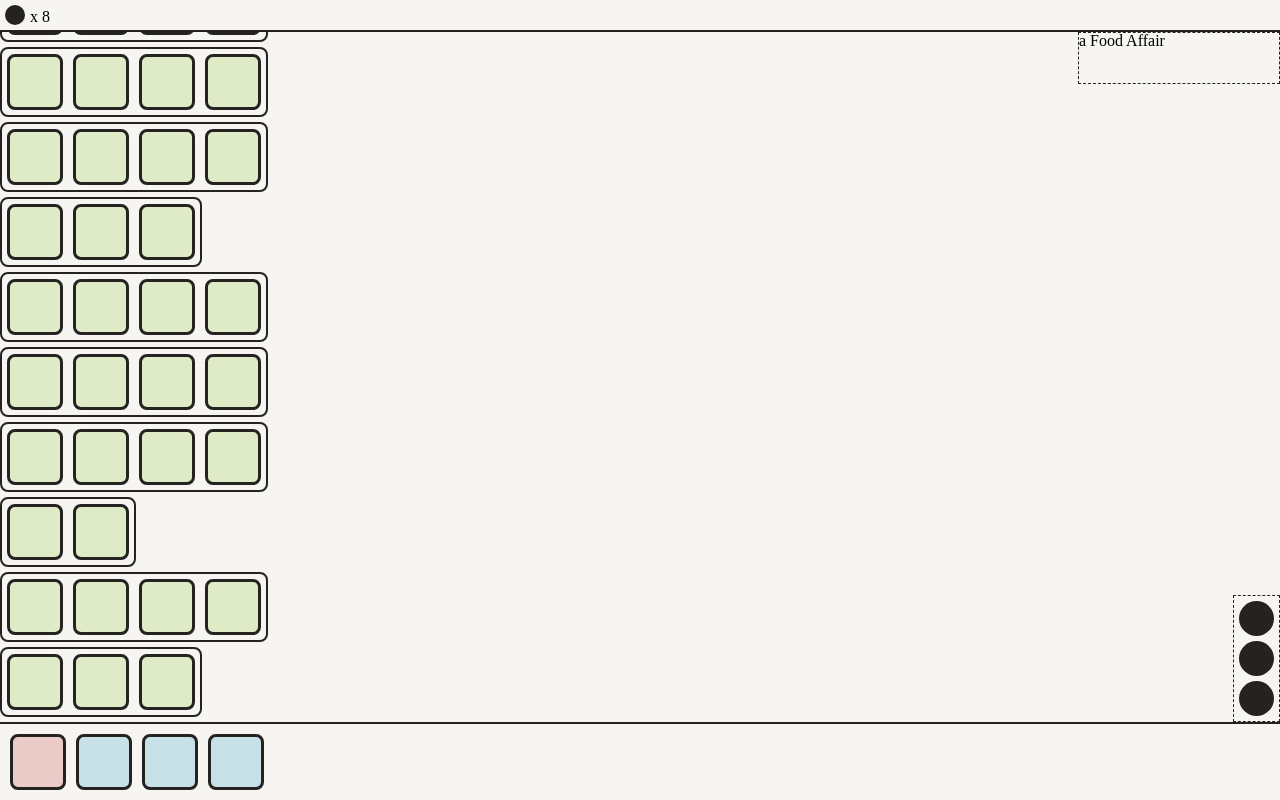
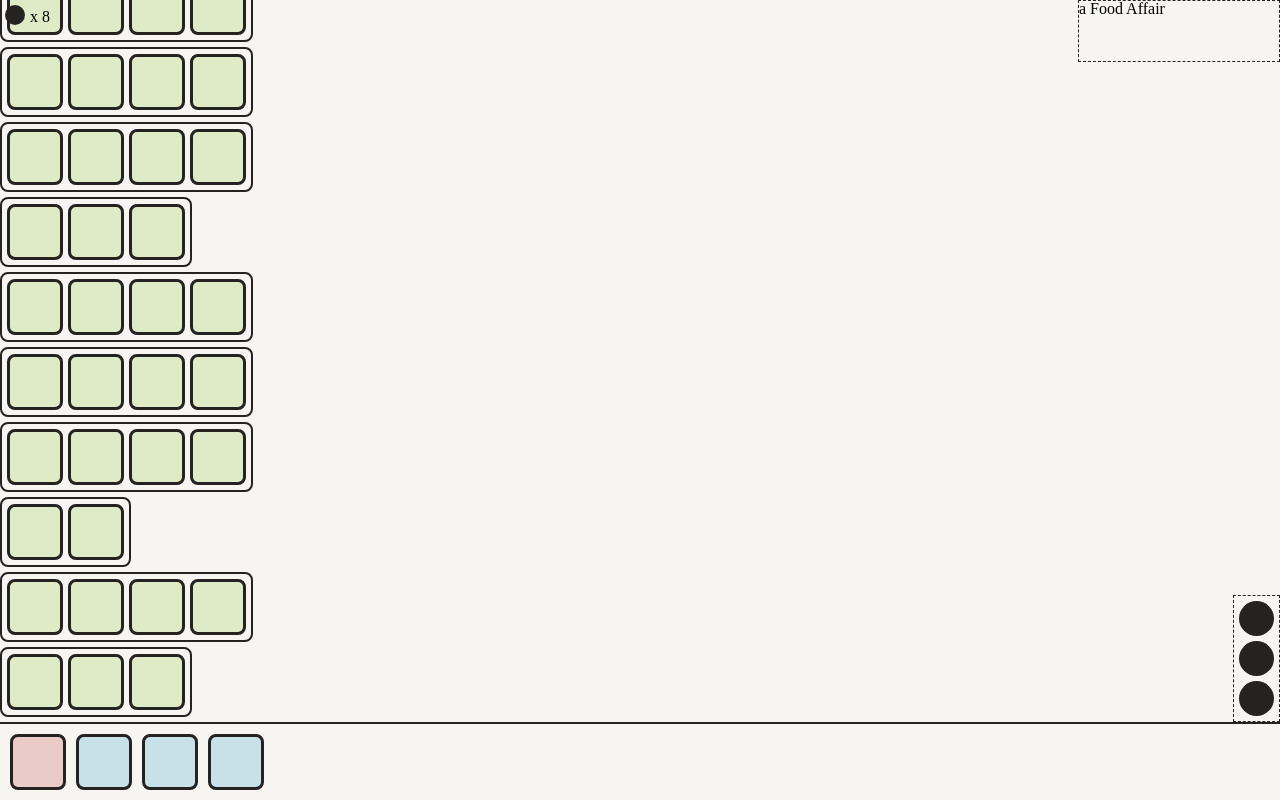
Before and after one commit to sviridoff/a-food-affair, a React (Create React App) app: page / in a window 1280 px wide. Built offline with nearby package versions, Linux system fonts and the light colour scheme.

Commit message:
master q

```diff
--- a/src/index.css
+++ b/src/index.css
@@ -154,16 +154,18 @@ table {
 .game-logo {
   border: 1px dashed var(--border-color);
   width: 200px;
-  height: var(--dish-btn-width);
+  height: 60px;
   position: absolute;
   top: 0;
   right: 0;
-  z-index: 1;
+  z-index: 5;
 }
 
 .user-stats-section {
-  border-bottom: 2px solid var(--border-color);
-  flex: initial;
+  position: absolute;
+  top: 0;
+  z-index: 5;
+  width: 100%;
 }
 
 .user-lives {
@@ -199,6 +201,7 @@ table {
   border: 2px solid var(--border-color);
   border-radius: 8px;
   margin-top: 5px;
+  padding: 5px;
   float: left;
 }
 
@@ -212,13 +215,17 @@ table {
   background: #dfebc7;
   width: var(--dish-btn-width);
   height: var(--dish-btn-width);
-  margin: 5px;
+  margin-right: 5px;
   float: left;
+}
+
+.client-btn--last {
+  margin-right: 0;
 }
 
 .kitchen-section {
   border-top: 2px solid var(--border-color);
-  padding: 5px;
+  padding: 10px;
 }
 
 .dish-btn {
@@ -227,8 +234,12 @@ table {
   background: #c8e0e8;
   width: var(--dish-btn-width);
   height: var(--dish-btn-width);
-  margin: 5px;
+  margin-right: 10px;
   float: left;
+}
+
+.dish-btn--last {
+  margin-right: 0;
 }
 
 .trash-btn {
@@ -237,7 +248,7 @@ table {
   background: #ebcbc7;
   width: var(--dish-btn-width);
   height: var(--dish-btn-width);
-  margin: 5px;
+  margin-right: 10px;
   float: left;
 }
 
--- a/src/index.tsx
+++ b/src/index.tsx
@@ -18,63 +18,63 @@ function App() {
             <div className='client-btn'></div>
             <div className='client-btn'></div>
             <div className='client-btn'></div>
-            <div className='client-btn'></div>
+            <div className='client-btn client-btn--last'></div>
           </div>
           <div className='table-section'>
             <div className='client-btn'></div>
             <div className='client-btn'></div>
             <div className='client-btn'></div>
-            <div className='client-btn'></div>
+            <div className='client-btn client-btn--last'></div>
           </div>
           <div className='table-section'>
             <div className='client-btn'></div>
             <div className='client-btn'></div>
             <div className='client-btn'></div>
-            <div className='client-btn'></div>
+            <div className='client-btn client-btn--last'></div>
           </div>
           <div className='table-section'>
             <div className='client-btn'></div>
             <div className='client-btn'></div>
             <div className='client-btn'></div>
+            <div className='client-btn client-btn--last'></div>
+          </div>
+          <div className='table-section'>
             <div className='client-btn'></div>
+            <div className='client-btn'></div>
+            <div className='client-btn client-btn--last'></div>
           </div>
           <div className='table-section'>
             <div className='client-btn'></div>
             <div className='client-btn'></div>
             <div className='client-btn'></div>
+            <div className='client-btn client-btn--last'></div>
           </div>
           <div className='table-section'>
             <div className='client-btn'></div>
             <div className='client-btn'></div>
             <div className='client-btn'></div>
-            <div className='client-btn'></div>
+            <div className='client-btn client-btn--last'></div>
           </div>
           <div className='table-section'>
             <div className='client-btn'></div>
             <div className='client-btn'></div>
             <div className='client-btn'></div>
+            <div className='client-btn client-btn--last'></div>
+          </div>
+          <div className='table-section'>
             <div className='client-btn'></div>
+            <div className='client-btn client-btn--last'></div>
           </div>
           <div className='table-section'>
             <div className='client-btn'></div>
             <div className='client-btn'></div>
             <div className='client-btn'></div>
-            <div className='client-btn'></div>
-          </div>
-          <div className='table-section'>
-            <div className='client-btn'></div>
-            <div className='client-btn'></div>
-          </div>
-          <div className='table-section'>
-            <div className='client-btn'></div>
-            <div className='client-btn'></div>
-            <div className='client-btn'></div>
-            <div className='client-btn'></div>
+            <div className='client-btn client-btn--last'></div>
           </div>
           <div className='table-section table-section--last'>
             <div className='client-btn'></div>
             <div className='client-btn'></div>
-            <div className='client-btn'></div>
+            <div className='client-btn client-btn--last'></div>
           </div>
         </div>
         <div className='menu-controls'>
@@ -87,7 +87,7 @@ function App() {
         <div className='trash-btn'></div>
         <div className='dish-btn'></div>
         <div className='dish-btn'></div>
-        <div className='dish-btn'></div>
+        <div className='dish-btn dish-btn--last'></div>
       </div>
     </div>
   );
```
